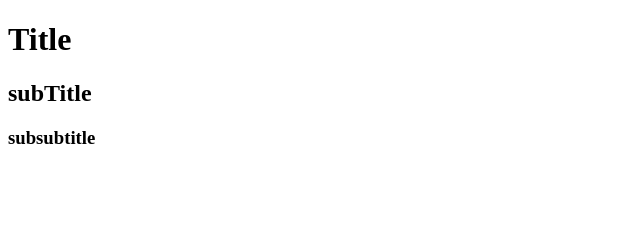
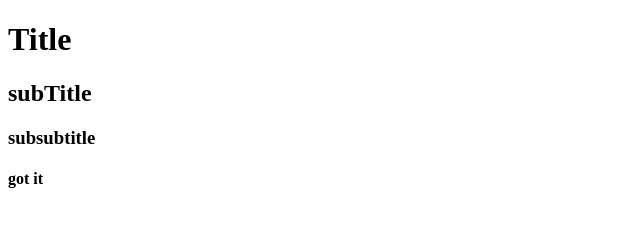
Before and after one commit to SnirCohen94/demo2, a plain HTML site: page index.html in a window 1280 px wide. Shown: the full height of the page, 0-640 px from the left. Drawn offline with Linux system fonts and the light colour scheme.

Commit message:
added h4

```diff
--- a/index.html
+++ b/index.html
@@ -20,6 +20,10 @@
     <h2>subTitle</h2>
     <h3>subsubtitle</h3>
 
+    <h4>got it</h4>
+
+
+
 
 
 </body>
```
